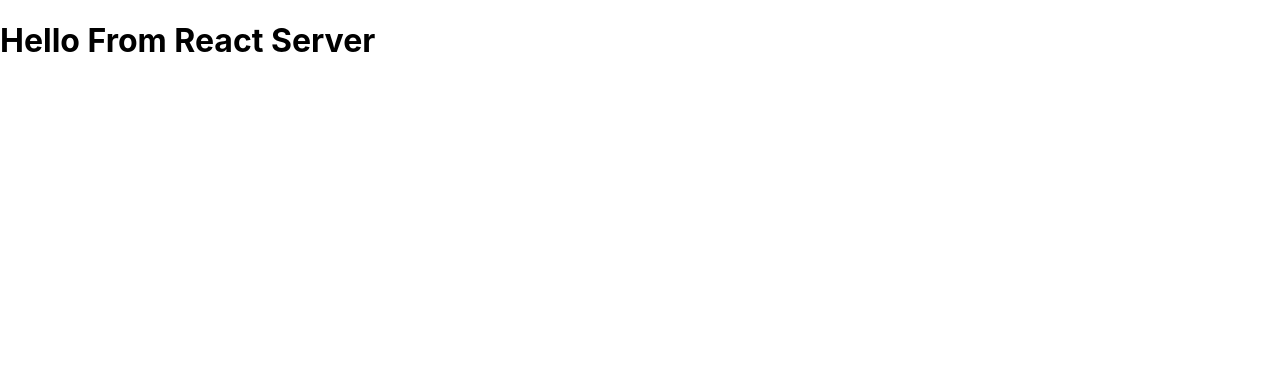
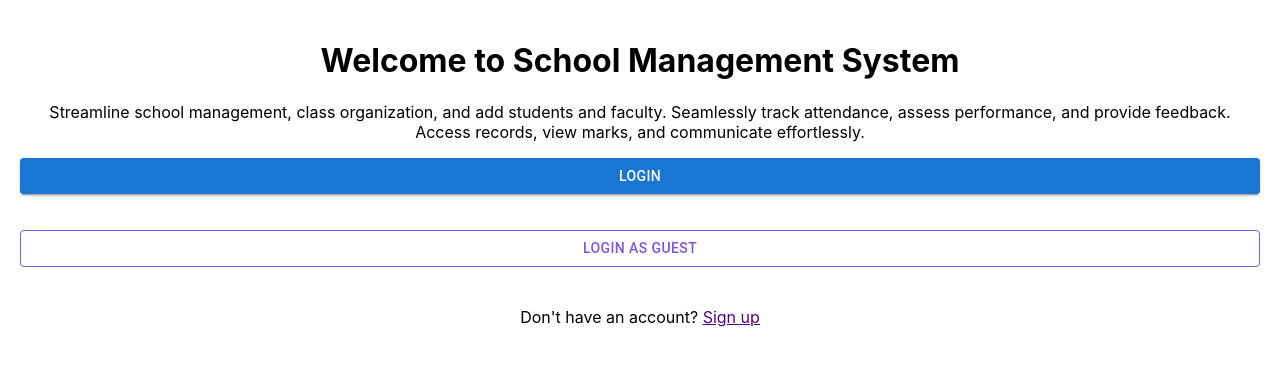
Before and after one commit to sairam0424/Student-Management-System, a React (Create React App) app in the folder frontend/: page / in a window 1280 px wide. Shown: the top 366 px of the page. Built offline with nearby package versions, Linux system fonts and the light colour scheme.

Commit message:
feat(frontend):added  navigate pages addede basic adminregister,chooseuser,homepage

```diff
--- a/frontend/src/App.js
+++ b/frontend/src/App.js
@@ -1,12 +1,18 @@
-import React from 'react'
-
+import React from "react";
+import HomePage from "./pages/HomePage";
+import { BrowserRouter, Route, Routes } from "react-router-dom";
+import ChooseUser from "./pages/ChooseUser";
+import AdminRegister from "./pages/AdminRegister";
 function App() {
   return (
-	<div>
-	<h1>Hello From React Server</h1>
-
-	</div>
-  )
+    <BrowserRouter>
+      <Routes>
+        <Route path="/" element={<HomePage />} />
+        <Route path="/choose" element={<ChooseUser />} />
+        <Route path="/AdminRegister" element={<AdminRegister />} />
+      </Routes>
+    </BrowserRouter>
+  );
 }
 
-export default App
+export default App;
--- /dev/null
+++ b/frontend/src/pages/AdminRegister.js
@@ -0,0 +1,13 @@
+import React from 'react'
+
+function AdminRegister() {
+  return (
+    <div>
+
+    <h1>Registor as Admin</h1>
+
+    </div>
+  )
+}
+
+export default AdminRegister
--- /dev/null
+++ b/frontend/src/pages/ChooseUser.js
@@ -0,0 +1,13 @@
+import React from 'react'
+
+function ChooseUser() {
+  return (
+    <div>
+
+    <h1>ChooseUser</h1>
+
+    </div>
+  )
+}
+
+export default ChooseUser
--- /dev/null
+++ b/frontend/src/pages/HomePage.js
@@ -0,0 +1,46 @@
+import React from 'react';
+import { Link } from 'react-router-dom';
+import Button from '@mui/material/Button'; // Importing Button from MUI
+
+const Homepage = () => {
+    return (
+        <div style={{ textAlign: 'center', padding: '20px' }}>
+            <h1>Welcome to School Management System</h1>
+            <p>
+                Streamline school management, class organization, and add students and faculty.
+                Seamlessly track attendance, assess performance, and provide feedback.
+                Access records, view marks, and communicate effortlessly.
+            </p>
+
+            <div>
+                {/* Login Button */}
+                <Link to="/choose" style={{ textDecoration: 'none' }}>
+                    <Button variant="contained" fullWidth>
+                        Login
+                    </Button>
+                </Link>
+
+                {/* Login as Guest Button */}
+                <Link to="/chooseasguest" style={{ textDecoration: 'none', marginTop: '20px', display: 'block' }}>
+                    <Button
+                        variant="outlined"
+                        fullWidth
+                        sx={{ mt: 2, mb: 3, color: "#7f56da", borderColor: "#7f56da" }}
+                    >
+                        Login as Guest
+                    </Button>
+                </Link>
+
+                {/* Sign up Link */}
+                <p>
+                    Don't have an account?{' '}
+                    <Link to="/Adminregister" style={{ color: "#550080" }}>
+                        Sign up
+                    </Link>
+                </p>
+            </div>
+        </div>
+    );
+};
+
+export default Homepage;
```
